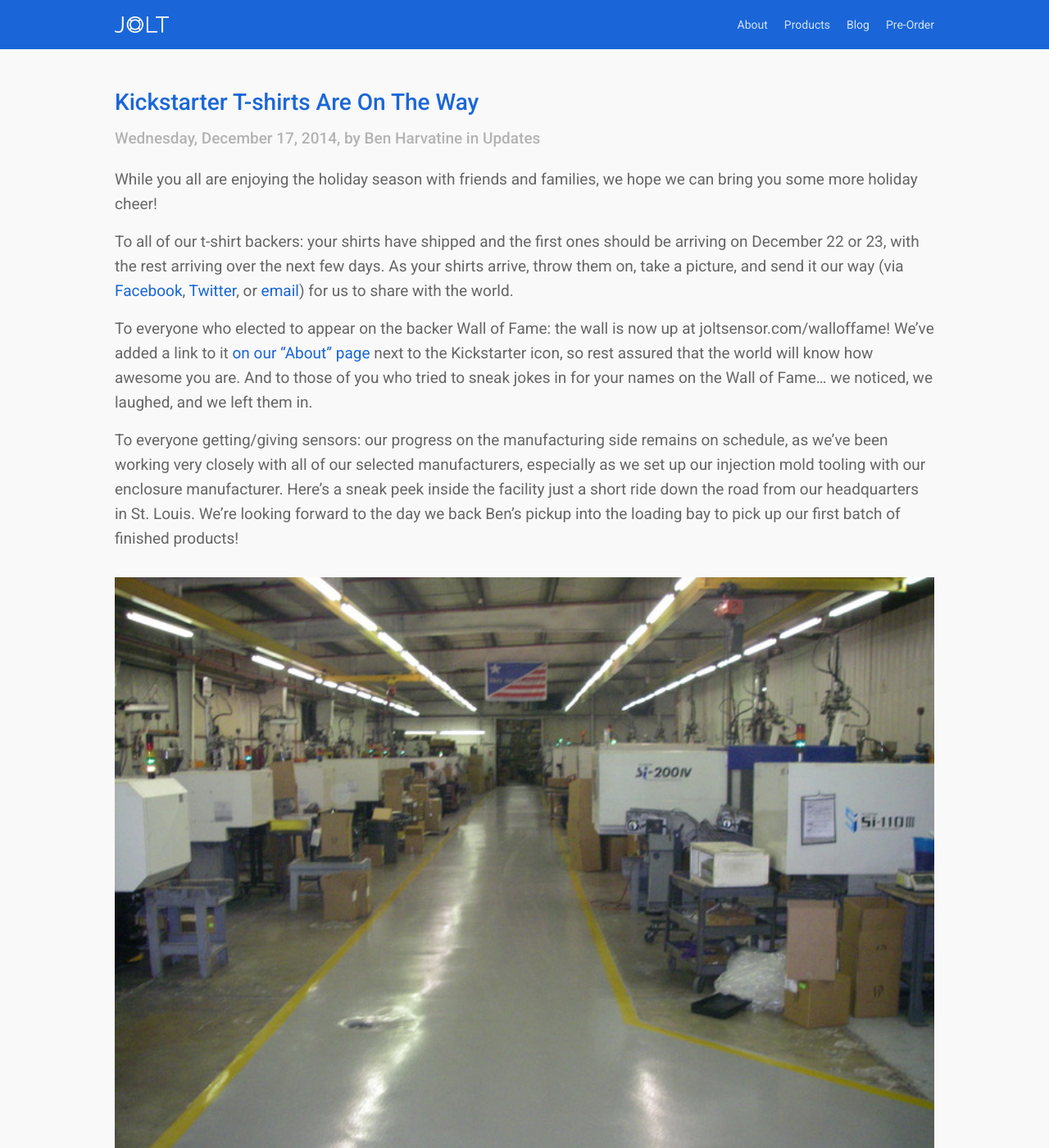
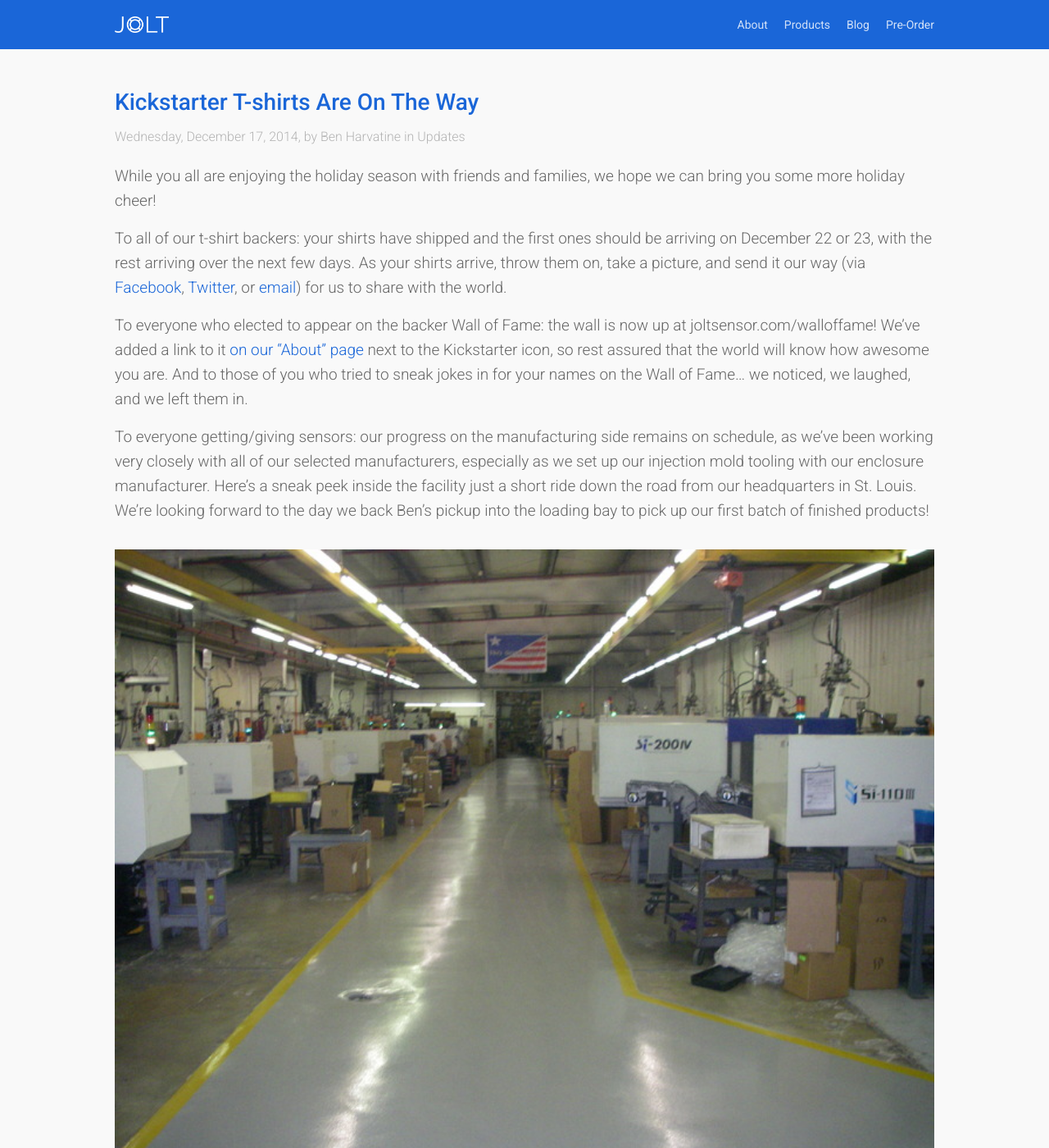
Before and after one commit to JoltSensor/joltsensor.github.io, a Jekyll site: the page built from _posts/2014-12-17-shirts-are-on-the-way.markdown, in a window 1280 px wide and 1400 px high. Shown: the whole window at 82% size. Built offline with Jekyll 4.4.1, drawn with Linux system fonts in a browser that asks for light colours; nearby versions of some CDN libraries.

Commit message:
New blog post w/ some small site design tweaks

```diff
--- a/_layouts/post.html
+++ b/_layouts/post.html
@@ -6,7 +6,9 @@
     	<div class="section contents">
 			<h1 class="notop">{{ page.title }}</h1>
 			<h2 class="info">{{ page.date | date: "%A, %B %d, %Y" }}, by {{ page.author }} in {{ page.category }}</h2>
-			{{ content }}
+			<div  class="article">
+				{{ content }}
+			</div>
 			{% include share-tile.html %}
 		</div>
 	</div>
--- a/css/main.css
+++ b/css/main.css
@@ -331,13 +331,19 @@
   padding: 0;
 }
 
-/* BLOG HEADER
+/* BLOG STUFF
 ============================================================*/
 
 .info {
   color: rgb(179,179,179);
   font-size: 19px;
   margin: 16px 0 24px 0;
+  font-weight: 300;
+  font-size: 16px;
+}
+
+.article p {
+  font-weight: 300;
 }
 
 /* FOOTER
--- a/jobs/index.html
+++ b/jobs/index.html
@@ -4,7 +4,7 @@
 ---
 
 <div id="wrapper">
-  <div class="hero" style="background-image: url('/assets//heros/hero_mit_1400.jpg');">
+  <div class="hero" style="background-image: url('/assets//heros/hero_desk_1400.jpg');">
     <div class="content"></div>
   </div> <!-- End of hero shell -->
   <div class="section shell">
```
Also changed, not shown: _posts/2015-02-03-a-balanced-approach-to-concussion-prevention.markdown (added, +18 -0 lines).
